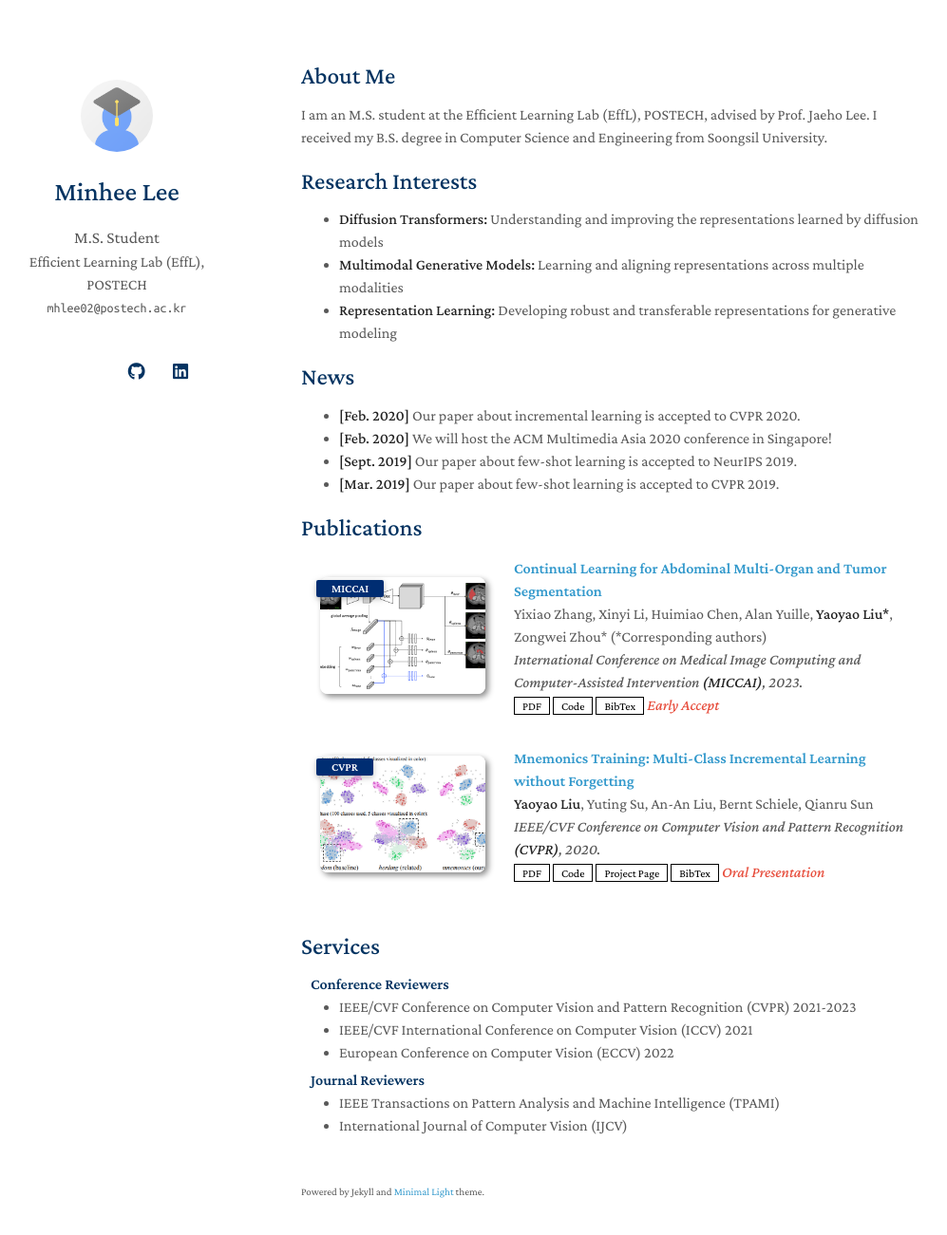
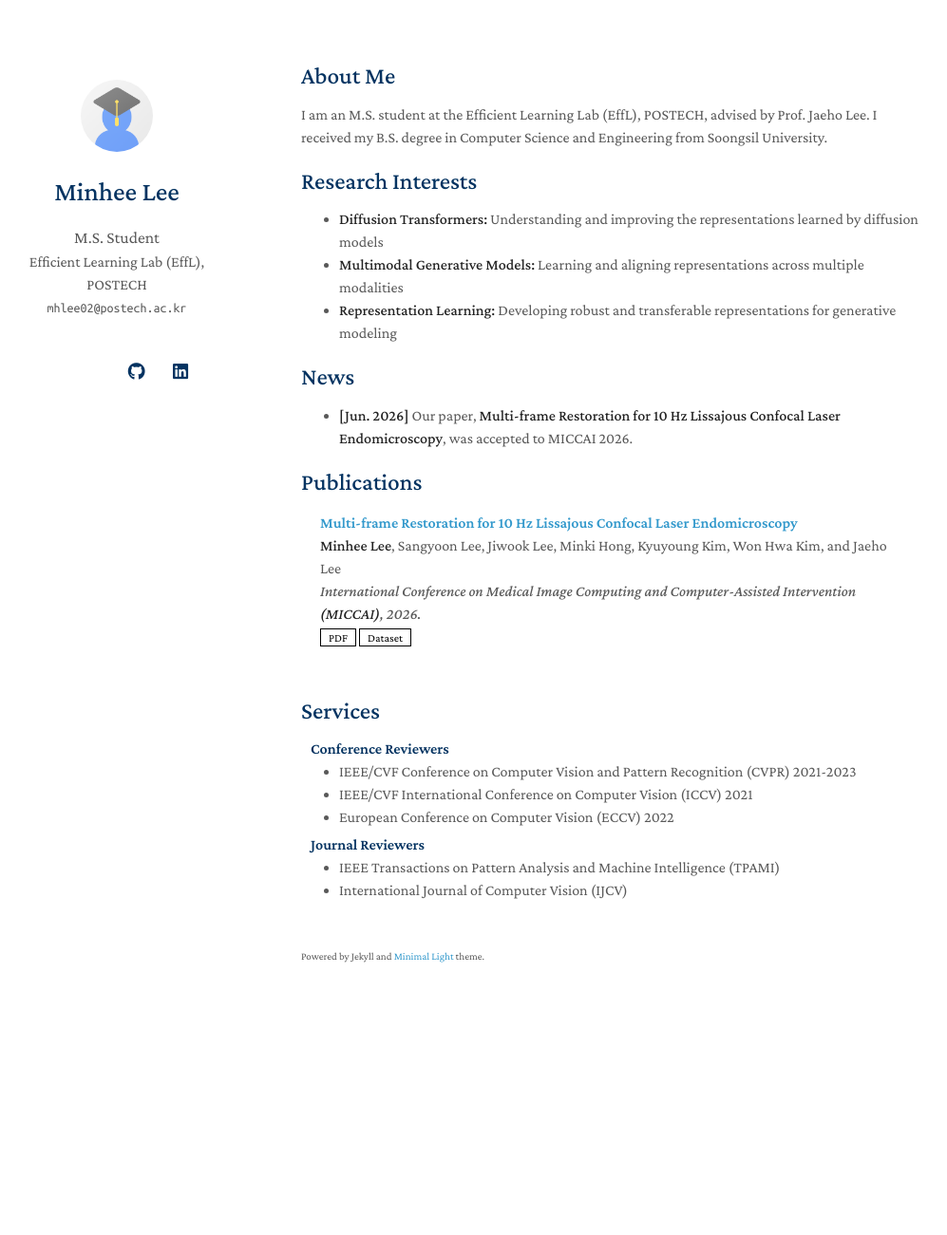
Before and after one commit to MoOo2mini/MoOo2mini.github.io, a Jekyll site: the page built from index.md, in a window 1280 px wide and 1336 px high. Shown: the top 1301 px of the window at 95% size, without its empty margins (153-1150 px from the left). Built offline with Jekyll 4.4.1, drawn with Linux system fonts in a browser that asks for light colours; a style sheet for code colours, icons or effects is not loaded; our own code applies the rules of GitHub Pages for plain Markdown files.

Commit message:
Add MICCAI 2026 paper

```diff
--- a/_data/publications.yml
+++ b/_data/publications.yml
@@ -1,22 +1,8 @@
 main:
 
-  - title: Continual Learning for Abdominal Multi-Organ and Tumor Segmentation
-    authors: Yixiao Zhang, Xinyi Li, Huimiao Chen, Alan Yuille, <strong>Yaoyao Liu*</strong>, Zongwei Zhou* (*Corresponding authors)
+  - title: Multi-frame Restoration for 10 Hz Lissajous Confocal Laser Endomicroscopy
+    authors: <strong>Minhee Lee</strong>, Sangyoon Lee, Jiwook Lee, Minki Hong, Kyuyoung Kim, Won Hwa Kim, and Jaeho Lee
     conference_short: MICCAI
-    conference: International Conference on Medical Image Computing and Computer-Assisted Intervention <strong>(MICCAI)</strong>, 2023.
-    pdf: https://arxiv.org/pdf/2306.00988.pdf
-    code: https://github.com/MrGiovanni/ContinualLearning
-    bibtex: https://bib.yliu.me/MICCAI23.txt
-    image: ./assets/img/teaser_example_2.png
-    notes: Early Accept
-
-  - title: "Mnemonics Training: Multi-Class Incremental Learning without Forgetting"
-    authors: <strong>Yaoyao Liu</strong>, Yuting Su, An-An Liu, Bernt Schiele, Qianru Sun
-    conference_short: CVPR
-    conference: IEEE/CVF Conference on Computer Vision and Pattern Recognition <strong>(CVPR)</strong>, 2020.
-    pdf: https://arxiv.org/pdf/2002.10211.pdf
-    code: https://github.com/yaoyao-liu/class-incremental-learning/tree/main/mnemonics-training
-    page: https://class-il.mpi-inf.mpg.de/mnemonics/
-    bibtex: https://class-il.mpi-inf.mpg.de/mnemonics/
-    notes: Oral Presentation
-    image: ./assets/img/teaser_example.png
+    conference: International Conference on Medical Image Computing and Computer-Assisted Intervention <strong>(MICCAI)</strong>, 2026.
+    pdf: https://papers.miccai.org/miccai-2026/paper/4278_paper.pdf
+    dataset: https://huggingface.co/datasets/2mm/MaLissa
--- a/_includes/publications.md
+++ b/_includes/publications.md
@@ -7,15 +7,15 @@
 
 <li>
 <div class="pub-row">
+  {% if link.image %}
   <div class="col-sm-3 abbr" style="position: relative;padding-right: 15px;padding-left: 15px;">
-    {% if link.image %}
     <img src="{{ link.image }}" class="teaser img-fluid z-depth-1" style="width=100;height=40%">
     {% if link.conference_short %}
     <abbr class="badge">{{ link.conference_short }}</abbr>
     {% endif %}
-    {% endif %}
   </div>
-  <div class="col-sm-9" style="position: relative;padding-right: 15px;padding-left: 20px;">
+  {% endif %}
+  <div class="{% if link.image %}col-sm-9{% else %}col-sm-12{% endif %}" style="position: relative;padding-right: 15px;padding-left: 20px;">
       <div class="title"><a href="{{ link.pdf }}">{{ link.title }}</a></div>
       <div class="author">{{ link.authors }}</div>
       <div class="periodical"><em>{{ link.conference }}</em>
@@ -33,6 +33,9 @@
       {% if link.bibtex %}
       <a href="{{ link.bibtex }}" class="btn btn-sm z-depth-0" role="button" target="_blank" style="font-size:12px;">BibTex</a>
       {% endif %}
+      {% if link.dataset %}
+      <a href="{{ link.dataset }}" class="btn btn-sm z-depth-0" role="button" target="_blank" style="font-size:12px;">Dataset</a>
+      {% endif %}
       {% if link.notes %}
       <strong> <i style="color:#e74d3c">{{ link.notes }}</i></strong>
       {% endif %}
--- a/index.md
+++ b/index.md
@@ -14,10 +14,7 @@ I am an M.S. student at the Efficient Learning Lab (EffL), POSTECH, advised by P
 
 ## News
 
-- **[Feb. 2020]** Our paper about incremental learning is accepted to CVPR 2020.
-- **[Feb. 2020]** We will host the ACM Multimedia Asia 2020 conference in Singapore!
-- **[Sept. 2019]** Our paper about few-shot learning is accepted to NeurIPS 2019.
-- **[Mar. 2019]** Our paper about few-shot learning is accepted to CVPR 2019.
+- **[Jun. 2026]** Our paper, [**Multi-frame Restoration for 10 Hz Lissajous Confocal Laser Endomicroscopy**](https://papers.miccai.org/miccai-2026/paper/4278_paper.pdf), was accepted to MICCAI 2026.
 
 {% include_relative _includes/publications.md %}
 
```
